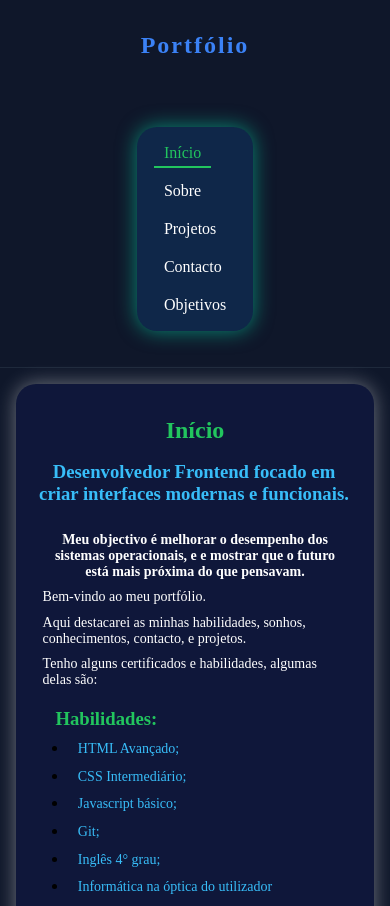
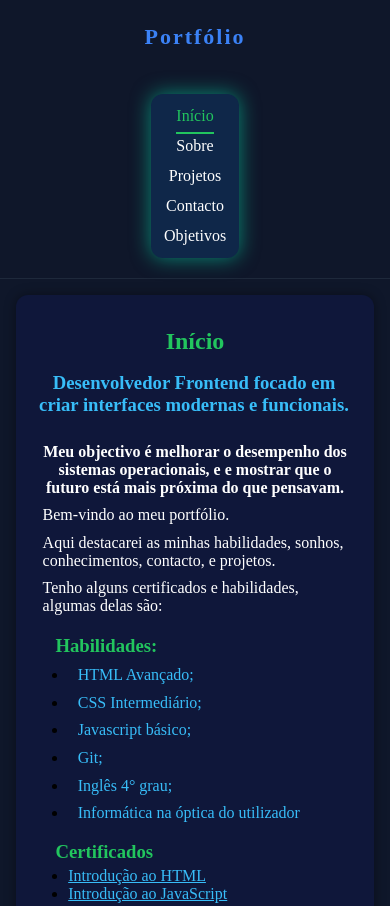
Before and after one commit to celestino-dev47/Portf-lio, a plain HTML site: page index.html in a window 390 px wide. Shown: the top 906 px of the page. Drawn offline with Linux system fonts and the light colour scheme.

Commit message:
Update style.css

```diff
--- a/style.css
+++ b/style.css
@@ -165,21 +165,25 @@ nav a.active {
     }
   }
 
-
-
-/* RESPONSIVO */
 @media (max-width: 768px) {
 
   header h1 {
-    font-size: 24px;
-    margin: 2rem 0;
+    font-size: 22px;
+    margin: 1.5rem 0;
   }
 
   nav ul {
     flex-direction: column;
-    gap: 20px;
-    margin: 1rem;
-    padding: 1rem;
+    align-items: center;
+    gap: 12px;
+    margin: 0;
+    padding: 12px;
+    border-radius: 12px;
+  }
+
+  nav a {
+    font-size: 16px;
+    padding: 8px 0;
   }
 
   main {
@@ -187,14 +191,12 @@ nav a.active {
   }
 
   section {
-    padding: 1rem;
-  }
-
-  p {
-    font-size: 14px;
+    border-radius: 12px;
+    box-shadow: 0 0 12px rgba(0, 0, 0, 0.4);
   }
 
   .habilidade ul {
     padding-left: 1rem;
   }
-}
+
+  }
```
